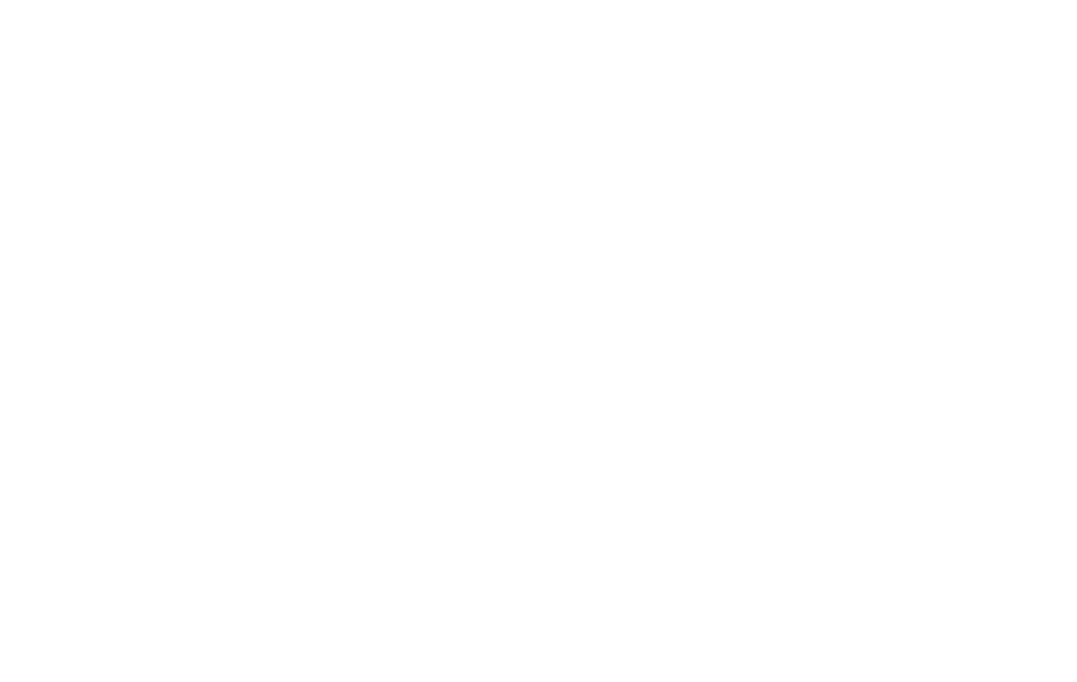
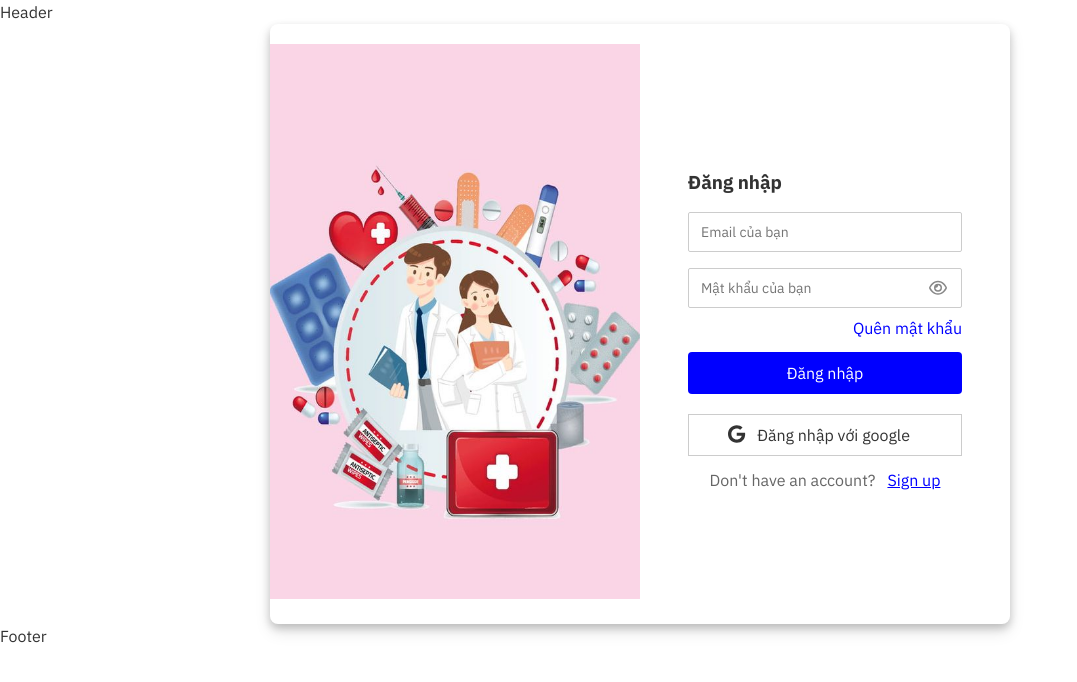
Before and after one commit to T-Huy/test, a React (Create React App) app: page /login in a window 1280 px wide. Before the commit this address had no page. Shown: the top 682 px of the page, without its empty margins (0-1077 px from the left). Built offline with nearby package versions, Linux system fonts and the light colour scheme.

Commit message:
Login Page

```diff
--- a/package.json
+++ b/package.json
@@ -13,6 +13,7 @@
         "@testing-library/user-event": "^13.5.0",
         "@tippyjs/react": "^4.2.6",
         "ansi-html-community": "^0.0.8",
+        "axios": "^1.7.7",
         "babel-plugin-module-resolver": "^5.0.2",
         "classnames": "^2.5.1",
         "customize-cra": "^1.0.0",
--- /dev/null
+++ b/src/pages/Login/Login.module.scss
@@ -0,0 +1,142 @@
+.login-page {
+    display: flex;
+    justify-content: center;
+    align-items: center;
+    min-height: 50vh;
+    height: 600px;
+    background-color: #fff;
+    box-shadow: 0px 4px 8px rgba(0, 0, 0, 0.2), 0px 8px 16px rgba(0, 0, 0, 0.1);
+    border-radius: 8px;
+    width: calc(100% - 540px);
+    max-width: 1200px;
+    margin: 0 auto;
+    overflow: hidden;
+}
+
+.login-page__image,
+.login-page__form-container {
+    flex: 1;
+}
+
+.img {
+    max-width: 100%;
+    height: auto;
+}
+
+.login-page__form-container {
+}
+
+.login-page__form-content {
+    padding: 48px;
+}
+
+.auth-form__header {
+    display: flex;
+    align-items: center;
+    justify-content: space-between;
+    margin-top: 12px;
+}
+
+.auth-form__heading {
+    font-size: 2.2rem;
+    font-weight: 400;
+    color: var(--text-color);
+}
+
+.auth-form__form {
+}
+
+.auth-form__group {
+}
+
+.password-container {
+    position: relative;
+}
+
+.auth-form__input {
+    width: 100%;
+    height: 40px;
+    margin-top: 16px;
+    padding: 0px 35px 0 12px;
+    font-size: 1.4rem;
+    border: 1px solid #ccc;
+    border-radius: 2px;
+    outline: none;
+}
+
+.error-message {
+    color: red;
+    font-size: 12px;
+    margin-top: 4px;
+}
+
+.password-toggle {
+    position: absolute;
+    right: 15px;
+    top: 65%;
+    transform: translateY(-50%);
+    background: none;
+    border: none;
+    cursor: pointer;
+    color: #888;
+}
+
+.auth-form__actions .auth-form__forgot {
+    float: right;
+    margin-top: 8px;
+    color: rgb(0, 0, 255);
+}
+
+.auth-form__controls {
+}
+.auth-form__login {
+    width: 100%;
+    margin-top: 12px;
+    color: #fff;
+    background-color: rgb(0, 0, 255);
+    padding: 12px 36px;
+    border-radius: 4px;
+    cursor: pointer;
+
+    &:hover {
+        background-color: rgb(0, 0, 200);
+    }
+}
+
+.auth-form__socials {
+    display: flex;
+    justify-content: center;
+    align-items: center;
+    margin-top: 20px;
+    background-color: #fff;
+    padding: 8px 36px;
+    border: 1px solid #ccc;
+}
+
+.auth-form__socials--google {
+    color: #666;
+    background-color: var(--white-color);
+}
+
+.auth-form__socials-icon {
+    font-size: 1.8rem;
+}
+
+.auth-form__socials-title {
+    margin: 0 12px;
+}
+
+.sign-up {
+    text-align: center;
+    margin-top: 12px;
+
+    & .sign-up__text {
+        color: #666;
+    }
+
+    & .sign-up__link {
+        color: rgb(0, 0, 255);
+        margin-left: 12px;
+        text-decoration: underline;
+    }
+}
--- /dev/null
+++ b/src/pages/Login/index.js
@@ -0,0 +1,130 @@
+import { useState } from 'react';
+import styles from './Login.module.scss';
+import classNames from 'classnames/bind';
+import { FontAwesomeIcon } from '@fortawesome/react-fontawesome';
+import loginImg from '../../assets/img/login-img.jpg';
+import { faFacebook, faGoogle } from '@fortawesome/free-brands-svg-icons';
+import { faEye, faEyeSlash } from '@fortawesome/free-regular-svg-icons';
+import { useNavigate } from 'react-router-dom';
+import axios from 'axios';
+const cx = classNames.bind(styles);
+
+function Login() {
+    const [showPassword, setShowPassword] = useState(false);
+    const [email, setEmail] = useState('');
+    const [password, setPassword] = useState('');
+    const [emailError, setEmailError] = useState('');
+    const [passwordError, setPasswordError] = useState('');
+    const navigate = useNavigate();
+
+    const toggleShowPassword = () => {
+        setShowPassword(!showPassword);
+    };
+
+    const handleEmailChange = (e) => {
+        setEmail(e.target.value);
+        setEmailError('');
+    };
+
+    const handlePasswordChange = (e) => {
+        setPassword(e.target.value);
+        setPasswordError('');
+    };
+
+    const handleSubmit = async (e) => {
+        e.preventDefault();
+
+        const emailPattern = /^[^\s@]+@[^\s@]+\.[^\s@]+$/;
+        if (!email) {
+            setEmailError('Email không được để trống.');
+        } else if (!emailPattern.test(email)) {
+            setEmailError('Email không đúng định dạng.');
+        }
+
+        if (!password) {
+            setPasswordError('Mật khẩu không được để trống.');
+        }
+
+        try {
+            const res = await axios.post('https://your-api-server.com/login', {
+                email,
+                password,
+            });
+
+            if (res.status === 200) {
+                localStorage.setItem('token', res.data.token);
+                navigate('/');
+            }
+        } catch (error) {
+            alert('Đăng nhập thất bại');
+        }
+    };
+
+    return (
+        <div className={cx('login-page')}>
+            <div className={cx('login-page__image')}>
+                <img className={cx('img')} src={loginImg} alt="loginImage" />
+            </div>
+            <div className={cx('login-page__form-container')}>
+                <div className={cx('login-page__form-content')}>
+                    <div className={cx('auth-form__header')}>
+                        <h3 className="auth-form__heading">Đăng nhập</h3>
+                    </div>
+
+                    <div className={cx('auth-form__form')}>
+                        <div className={cx('auth-form__group')}>
+                            <input
+                                type="text"
+                                className={cx('auth-form__input')}
+                                placeholder="Email của bạn"
+                                value={email}
+                                onChange={handleEmailChange}
+                            />
+                        </div>
+                        {emailError && <span className={cx('error-message')}>{emailError}</span>}
+                        <div className={cx('auth-form__group')}>
+                            <div className={cx('password-container')}>
+                                <input
+                                    type={showPassword ? 'text' : 'password'}
+                                    className={cx('auth-form__input')}
+                                    placeholder="Mật khẩu của bạn"
+                                    value={password}
+                                    onChange={handlePasswordChange}
+                                />
+                                <button type="button" className={cx('password-toggle')} onClick={toggleShowPassword}>
+                                    <FontAwesomeIcon icon={showPassword ? faEyeSlash : faEye} />
+                                </button>
+                            </div>
+                            {passwordError && <span className={cx('error-message')}>{passwordError}</span>}
+                        </div>
+                    </div>
+                    <div className={cx('auth-form__actions')}>
+                        <a href="#" className={cx('auth-form__forgot')}>
+                            Quên mật khẩu
+                        </a>
+                    </div>
+                    <div className={cx('auth-form__controls')}>
+                        <button className={cx('auth-form__login')} onClick={handleSubmit}>
+                            Đăng nhập
+                        </button>
+                    </div>
+
+                    <div className={cx('auth-form__socials')}>
+                        <a href="" className={cx('auth-form__socials--google')}>
+                            <FontAwesomeIcon icon={faGoogle} className={cx('auth-form__socials-icon')} />
+                            <span className={cx('auth-form__socials-title')}>Đăng nhập với google</span>
+                        </a>
+                    </div>
+                    <div className={cx('sign-up')}>
+                        <span className={cx('sign-up__text')}>Don't have an account?</span>
+                        <a href="#" className={cx('sign-up__link')}>
+                            Sign up
+                        </a>
+                    </div>
+                </div>
+            </div>
+        </div>
+    );
+}
+
+export default Login;
--- a/src/routes/index.js
+++ b/src/routes/index.js
@@ -1,7 +1,10 @@
 import Home from '~/pages/Home';
-
+import Login from '~/pages/Login';
 //Public routes
-const publicRoutes = [{ path: '/', component: Home }];
+const publicRoutes = [
+    { path: '/', component: Home },
+    { path: '/login', component: Login },
+];
 
 //Private routes
 const privateRoutes = [];
```
Also changed, not shown: src/assets/img/login-img.jpg (added), 1 other file (tests, documents, lock files or other folders).
